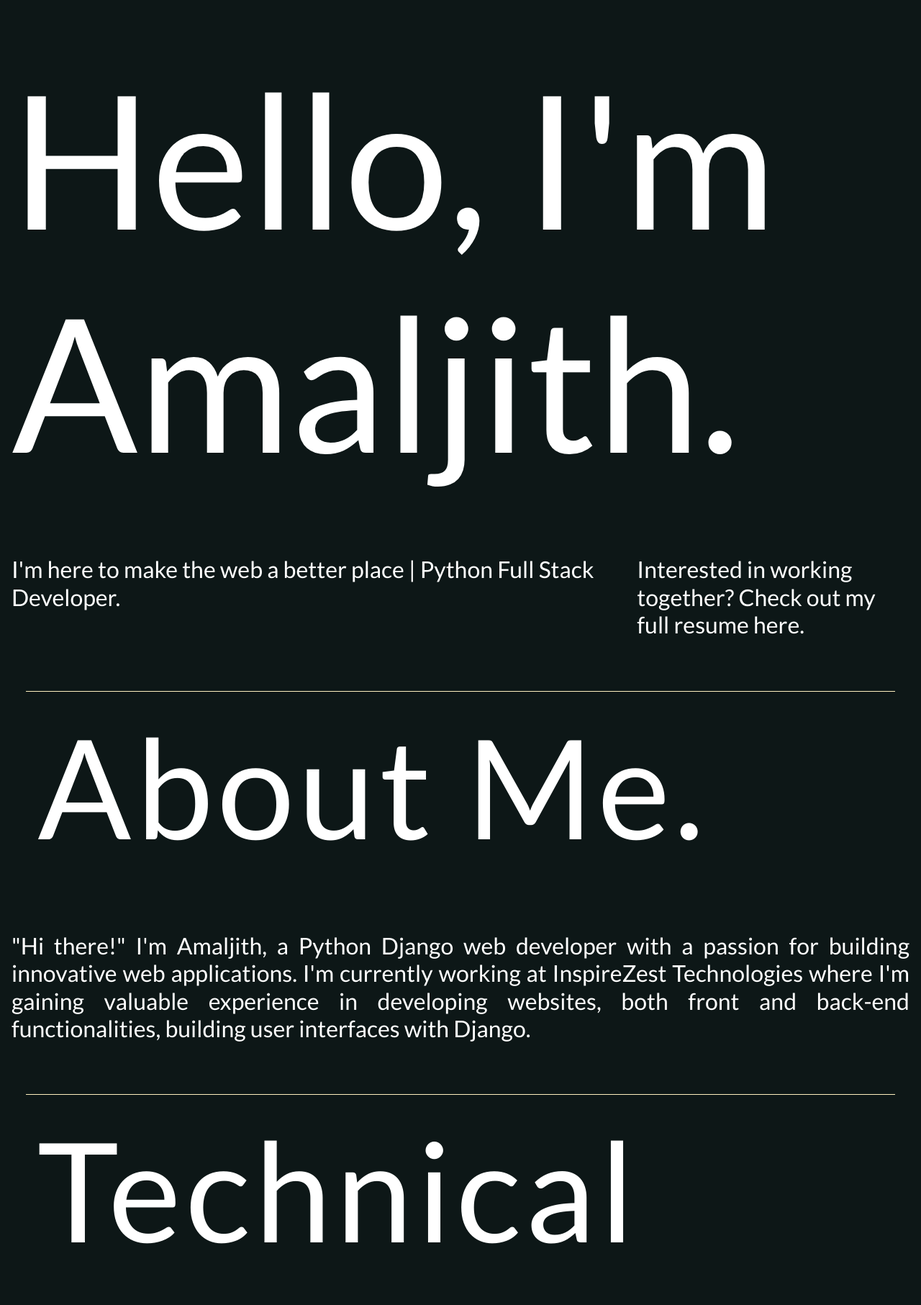
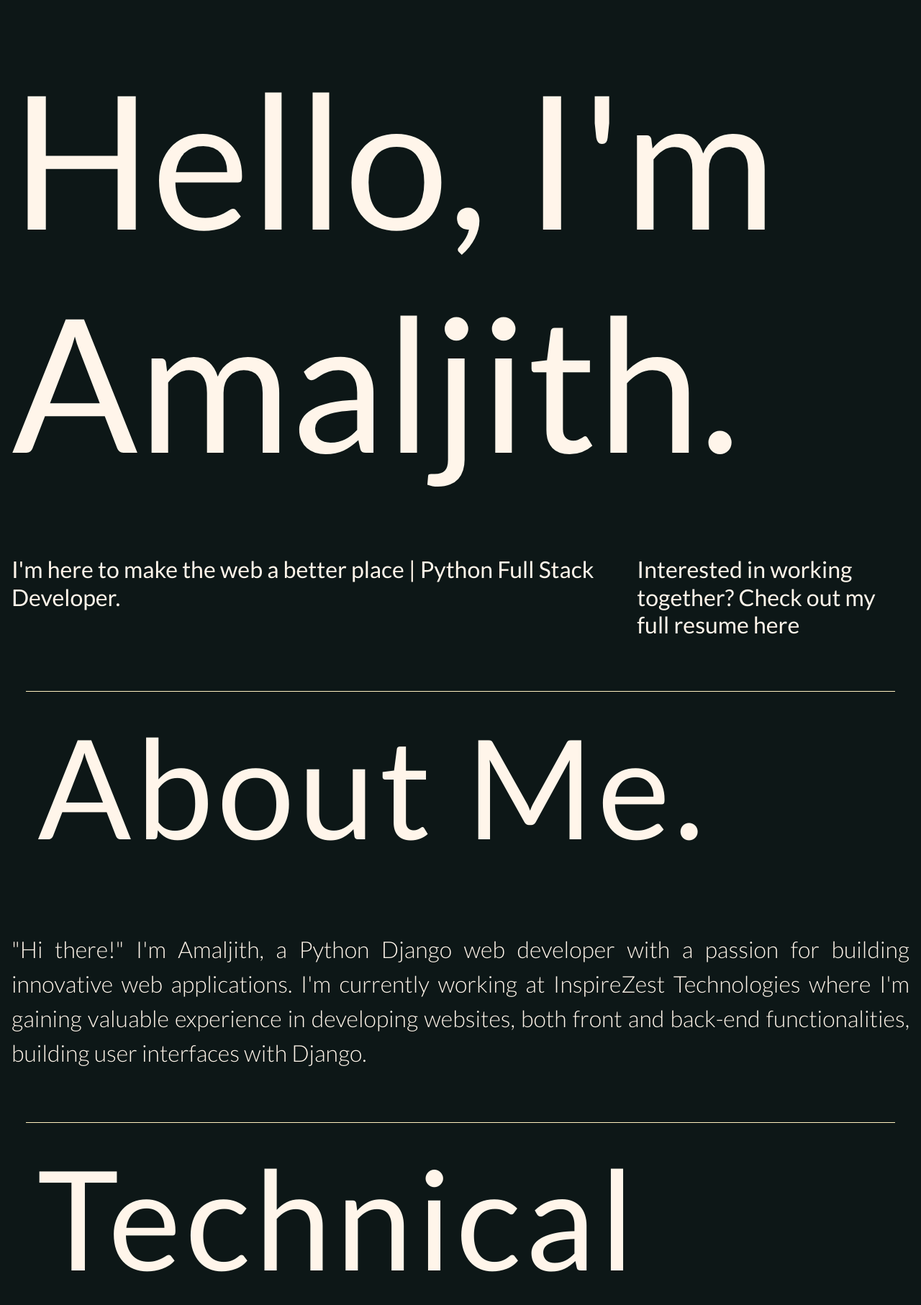
Before and after one commit to amal-jith/myPortfolio, a Flask app: page / in a window 1280 px wide. Shown: the part 80-1893 px from the top of the page at 72% size. Run offline with Flask 3, Linux system fonts and the light colour scheme.

Commit message:
Update home.html

```diff
--- a/templates/home.html
+++ b/templates/home.html
@@ -5,9 +5,9 @@
     <section class="header">
         <div class="row">
             <div class="col-md-12 mt-5" data-aos="fade-up"   data-aos-duration="1000">
-                <div class="card bg-transparent border-0 text-white headerCard" style="max-width: 1200px" >
-                  <div class="card-body">
-                      <h1>Hello, I'm Amaljith.</h1>
+                <div class="card bg-transparent border-0 headerCard" style="max-width: 1200px" >
+                  <div class="card-body" style="color: rgba(255, 245, 234, 1);">
+                      <h1 class="mainTitle">Hello, I'm Amaljith.</h1>
                   </div>
                 </div>
             </div>
@@ -17,17 +17,17 @@
     <section>
         <div class="row">
             <div class="col-md-8 mt-5">
-                <div class="card bg-transparent border-0 text-white" data-aos="fade-right" data-aos-duration="1000">
-                  <div class="card-body">
+                <div class="card bg-transparent border-0" data-aos="fade-right" data-aos-duration="1000">
+                  <div class="card-body" style="color: rgba(255, 245, 234, 1);">
                     <h2>I'm here to make the web a better place | Python Full Stack Developer.</h2>
                   </div>
                 </div>
             </div>
             <div class="col-md-4 mt-5">
                 <div class="card bg-transparent border-0 text-white" data-aos="fade-right" data-aos-duration="1000">
-                  <div class="card-body">
+                  <div class="card-body" style="color: rgba(255, 245, 234, 1);">
                     <h2>Interested in working together?
-                        <a href="static/file/AmaljithAM.pdf" download="Amaljth Resume" class="certificateLink">Check out my full resume here.</a>
+                        <a href="static/file/AmaljithAM.pdf" download="Amaljth Resume" class="certificateLink"><span style="color: rgba(255, 245, 234, 1);">Check out my full resume here</span></a>
                     </h2>
                   </div>
                 </div>
@@ -41,7 +41,7 @@
       <div class="row">
           <div class="col-md-12 p-5">
               <div class="card bg-transparent text-white rounded-0 cardHeader">
-                  <div class="card-body">
+                  <div class="card-body" style="color: rgba(255, 245, 234, 1);">
                       <h1 class="cardName" data-aos="fade-up" data-aos-duration="1000">About Me.</h1>
                   </div>
                 </div>
@@ -51,8 +51,8 @@
       <div class="row">
           <div class="col-md-12">
               <div class="card bg-transparent border-0 text-white" data-aos="fade-right" data-aos-duration="1000">
-                  <div class="card-body">
-                    <h2 style="text-align: justify;">"Hi there!" I'm Amaljith, a Python Django web developer with a passion for building innovative web applications.
+                  <div class="card-body" style="color: rgba(255, 245, 234, 1);">
+                    <h2 style="text-align: justify; line-height: 1.5; font-weight: 300;">"Hi there!" I'm Amaljith, a Python Django web developer with a passion for building innovative web applications.
                         I'm currently working at InspireZest Technologies where I'm gaining valuable experience in  developing websites, both front and  back-end functionalities, building user interfaces with Django.
                     </h2>
                   </div>
@@ -66,7 +66,7 @@
       <div class="row">
           <div class="col-md-12 p-5">
               <div class="card bg-transparent text-white rounded-0 cardHeader">
-                  <div class="card-body">
+                  <div class="card-body" style="color: rgba(255, 245, 234, 1);">
                       <h1 class="cardName" data-aos="fade-up" data-aos-duration="1000">Technical Skills.</h1>
                   </div>
                 </div>
@@ -74,8 +74,8 @@
       </div>
       <div class="row">
           <div class="col-md-12 p-5" data-aos="fade-up" data-aos-duration="1000">
-            <div class="card bg-transparent text-white rounded-0 skillCard">
-              <div class="card-body" >
+            <div class="card bg-transparent text-white rounded-0 skillCard" >
+              <div class="card-body" style="color: rgba(255, 245, 234, 1);">
                 <div class="row">
                     <div class="col-md-4">
                         <p class="card-text">PROGRAMMING LANGUAGE</p>
@@ -88,13 +88,13 @@
                     <div class="col-md-4">
                         <p class="card-text">CERTIFICATIONS</p>
                         <a href="https://www.freecodecamp.org/certification/amal_jith/scientific-computing-with-python-v7" target="_blank" class="certificateLink">
-                            <h5 class="card-title">freeCodeCamp &#x2197;</h5>
+                            <h5 class="card-title" style="color: rgba(255, 245, 234, 1);">freeCodeCamp &#x2197;</h5>
                         </a>
                         <a href="https://www.linkedin.com/learning/certificates/6797475a8679dfa1f4316607ef966b73c462fa0591fb4d439e6e7cdbd20ad43b?trk=share_certificate" target="_blank" class="certificateLink">
-                            <h5 class="card-title">LinkedIn &#x2197;</h5>
+                            <h5 class="card-title" style="color: rgba(255, 245, 234, 1);">LinkedIn &#x2197;</h5>
                         </a>
                         <a href="https://www.credly.com/badges/0af43e78-0039-42c1-a771-f6df4624adb2" target="_blank" class="certificateLink">
-                            <h5 class="card-title">CISCO &#x2197;</h5>
+                            <h5 class="card-title" style="color: rgba(255, 245, 234, 1);">CISCO &#x2197;</h5>
                         </a>
                     </div>
                 </div>
@@ -106,10 +106,10 @@
         <div class="row">
           <div class="col-md-12 p-5" data-aos="fade-up" data-aos-duration="1000">
             <div class="card bg-transparent text-white rounded-0 skillCard">
-              <div class="card-body" >
+              <div class="card-body" style="color: rgba(255, 245, 234, 1);">
                 <div class="row">
-                    <div class="col-md-4">
-                        <p class="card-text">FRAMEWORKS</p>
+                    <div class="col-md-4" style="color: rgba(255, 245, 234, 1);">
+                        <p class="card-text"  >FRAMEWORKS</p>
                         <h2 class="card-title">Django</h2>
                         <h2 class="card-title">Flask</h2>
                     </div>
@@ -132,17 +132,17 @@
             <div class="card bg-transparent text-white rounded-0 skillCard">
               <div class="card-body" >
                 <div class="row">
-                    <div class="col-md-4">
+                    <div class="col-md-4" style="color: rgba(255, 245, 234, 1);">
                         <p class="card-text">WEB TECHNOLOGIES</p>
                         <h2 class="card-title">HTML</h2>
                         <h2 class="card-title">CSS</h2>
                         <h2 class="card-title">Bootstrap</h2>
                     </div>
-                    <div class="col-md-4">
+                    <div class="col-md-4" style="color: rgba(255, 245, 234, 1);">
                         <h5 class="card-title">INTERMEDIATE</h5>
                         <p class="card-text"> Experienced in using HTML, CSS, Bootstrap's components and utilities to develop responsive web interfaces & actively learning to improve my skills.</p>
                     </div>
-                    <div class="col-md-4">
+                    <div class="col-md-4" style="color: rgba(255, 245, 234, 1);">
                         <p class="card-text">CERTIFICATIONS</p>
                         <a href="https://www.freecodecamp.org/certification/amal_jith/responsive-web-design" target="_blank" class="certificateLink">
                             <h5 class="card-title">freeCodeCamp &#x2197;</h5>
@@ -159,15 +159,15 @@
             <div class="card bg-transparent text-white rounded-0 skillCard">
               <div class="card-body" >
                 <div class="row">
-                    <div class="col-md-4">
+                    <div class="col-md-4" style="color: rgba(255, 245, 234, 1);">
                         <p class="card-text">DATABASE</p>
                         <h2 class="card-title">MySQL</h2>
                     </div>
-                    <div class="col-md-4">
+                    <div class="col-md-4" style="color: rgba(255, 245, 234, 1);">
                         <h5 class="card-title">LEARNING</h5>
                         <p class="card-text"> Building my foundation in MySQL by learning core concepts like database creation, querying, and data manipulation.</p>
                     </div>
-                    <div class="col-md-4">
+                    <div class="col-md-4" style="color: rgba(255, 245, 234, 1);">
                         <p class="card-text">CERTIFICATIONS</p>
 <!--                        <a href="https://www.freecodecamp.org/certification/amal_jith/responsive-web-design" target="_blank" class="certificateLink">-->
 <!--                            <h5 class="card-title">freeCodeCamp &#x2197;</h5>-->
@@ -186,8 +186,8 @@
   <section>
       <div class="row">
           <div class="col-md-12 p-5">
-              <div class="card bg-transparent text-white rounded-0 cardHeader">
-                  <div class="card-body">
+              <div class="card bg-transparent  rounded-0 cardHeader">
+                  <div class="card-body" style="color: rgba(255, 245, 234, 1);">
                       <h1 class="cardName" data-aos="fade-up" data-aos-duration="1000">Building My Skills .</h1>
                   </div>
                 </div>
@@ -197,8 +197,8 @@
       <div class="row">
           <div class="col-md-6 p-5" data-aos="fade-right" data-aos-duration="1000">
             <div class="card bg-transparent text-white rounded-0 connectCard">
-              <div class="card-body">
-                <p class="card-text">001</p>
+              <div class="card-body" style="color: rgba(255, 245, 234, 1);">
+                <p class="card-text">002</p>
                 <h2 class="card-title">Junior Python Developer/Web Developer (Oct 2023 - Present) - InspireZest Technologies Pvt. Ltd</h2>
                 <div class="d-flex justify-content-center text-align-center"><span class="material-symbols-outlined">arrow_outward</span></div>
               </div>
@@ -206,8 +206,8 @@
           </div>
           <div class="col-md-6 p-5" data-aos="fade-left" data-aos-duration="1000">
             <div class="card bg-transparent text-white rounded-0 connectCard">
-              <div class="card-body">
-                <p class="card-text">002</p>
+              <div class="card-body" style="color: rgba(255, 245, 234, 1);">
+                <p class="card-text">001</p>
                 <h2 class="card-title">Junior Python Developer Intern (Dec 2022 - June 2023) - Inmakes Infotech Pvt. Ltd</h2>
                 <div class="d-flex justify-content-center text-align-center"><span class="material-symbols-outlined">arrow_outward</span></div>
               </div>
@@ -232,7 +232,7 @@
       <div class="row">
           <div class="col-md-12 p-5">
               <div class="card bg-transparent text-white rounded-0 cardHeader">
-                  <div class="card-body">
+                  <div class="card-body"  style="color: rgba(255, 245, 234, 1);">
                       <h1 class="cardName" data-aos="fade-up" data-aos-duration="1000">My Works.</h1>
                   </div>
                 </div>
@@ -240,10 +240,10 @@
       </div>
 
       <div class="row">
-          <div class="col-md-12 p-5" data-aos="fade-up" data-aos-duration="1000">
+          <div class="col-md-12 p-5" data-aos="fade-up" data-aos-duration="1000" >
             <a href="https://atriumdesignstudio.in/" target="_blank">
             <div class="card bg-transparent text-white rounded-0 workCard">
-              <div class="card-body">
+              <div class="card-body" style="color: rgba(255, 245, 234, 1);">
                 <div class="row">
                     <div class="col-md-4">
                         <p class="card-text">006</p>
@@ -267,7 +267,7 @@
           <div class="col-md-12 p-5" data-aos="fade-up" data-aos-duration="1000">
             <a href="https://masknbuilders.com/" target="_blank">
             <div class="card bg-transparent text-white rounded-0 workCard">
-              <div class="card-body">
+              <div class="card-body" style="color: rgba(255, 245, 234, 1);">
                 <div class="row">
                     <div class="col-md-4">
                         <p class="card-text">005</p>
@@ -291,7 +291,7 @@
           <div class="col-md-12 p-5" data-aos="fade-up" data-aos-duration="1000">
             <a href="https://www.sssamithi.in/" target="_blank">
             <div class="card bg-transparent text-white rounded-0 workCard">
-              <div class="card-body" >
+              <div class="card-body" style="color: rgba(255, 245, 234, 1);">
                 <div class="row">
                     <div class="col-md-4">
                         <p class="card-text">004</p>
@@ -315,7 +315,7 @@
           <div class="col-md-12 p-5"  data-aos="fade-up" data-aos-duration="1000">
             <a href="https://harees-demo.onrender.com/" target="_blank">
             <div class="card bg-transparent text-white rounded-0 workCard">
-              <div class="card-body">
+              <div class="card-body" style="color: rgba(255, 245, 234, 1);">
                 <div class="row">
                     <div class="col-md-4">
                         <p class="card-text">003</p>
@@ -339,7 +339,7 @@
           <div class="col-md-12 p-5"  data-aos="fade-up" data-aos-duration="1000">
             <a href="https://dental-demo.onrender.com/" target="_blank">
             <div class="card bg-transparent text-white rounded-0 workCard">
-              <div class="card-body">
+              <div class="card-body" style="color: rgba(255, 245, 234, 1);">
                 <div class="row">
                     <div class="col-md-4">
                         <p class="card-text">002</p>
@@ -363,7 +363,7 @@
           <div class="col-md-12 p-5" data-aos="fade-up" data-aos-duration="1000">
             <a href="https://techkart.pythonanywhere.com/shop/" target="_blank">
             <div class="card bg-transparent text-white rounded-0 workCard">
-              <div class="card-body">
+              <div class="card-body" style="color: rgba(255, 245, 234, 1);">
                 <div class="row">
                     <div class="col-md-4">
                         <p class="card-text">001</p>
@@ -384,8 +384,8 @@
         </div>
 
       <div class="row">
-          <div class="col-md-12" data-aos="fade-up" data-aos-duration="1000">
-              <a href="/myWorks" class="certificateLink"><h2 class="text-center">Learn More:</h2></a>
+          <div class="col-md-12" data-aos="fade-up" data-aos-duration="1000" >
+              <a href="/myWorks" class="certificateLink"><h2 class="text-center" style="color: rgba(255, 245, 234, 1);">Know More &#x2192;</h2></a>
           </div>
       </div>
 
@@ -399,7 +399,7 @@
       <div class="row">
           <div class="col-md-12 p-5">
               <div class="card bg-transparent text-white rounded-0 cardHeader">
-                  <div class="card-body">
+                  <div class="card-body" style="color: rgba(255, 245, 234, 1);">
                       <h1 class="cardName" data-aos="fade-up" data-aos-duration="1000">Connect With Me On.</h1>
                   </div>
                 </div>
@@ -410,7 +410,7 @@
           <div class="col-md-4 p-5" data-aos="fade-up" data-aos-duration="1000">
             <a href="https://www.linkedin.com/in/amaljith-am/" target="_blank">
             <div class="card bg-transparent text-white rounded-0 connectCard">
-              <div class="card-body">
+              <div class="card-body" style="color: rgba(255, 245, 234, 1);">
                 <p class="card-text">001</p>
                 <h2 class="card-title">LinkedIn</h2>
                 <div class="d-flex justify-content-center text-align-center"><span class="material-symbols-outlined">arrow_outward</span></div>
@@ -422,7 +422,7 @@
           <div class="col-md-4 p-5" data-aos="fade-up" data-aos-duration="1000">
             <a href="https://github.com/amal-jith" target="_blank">
             <div class="card bg-transparent text-white rounded-0 connectCard">
-              <div class="card-body">
+              <div class="card-body" style="color: rgba(255, 245, 234, 1);">
                 <p class="card-text">002</p>
                 <h2 class="card-title">GitHub</h2>
                 <div class="d-flex justify-content-center text-align-center"><span class="material-symbols-outlined">arrow_outward</span></div>
@@ -434,7 +434,7 @@
           <div class="col-md-4 p-5" data-aos="fade-up" data-aos-duration="1000">
             <a href="https://www.freecodecamp.org/amal_jith" target="_blank">
             <div class="card bg-transparent text-white rounded-0 connectCard">
-              <div class="card-body">
+              <div class="card-body" style="color: rgba(255, 245, 234, 1);">
                 <p class="card-text">003</p>
                 <h2 class="card-title">FreeCodeCamp</h2>
                 <div class="d-flex justify-content-center text-align-center"><span class="material-symbols-outlined">arrow_outward</span></div>
```
